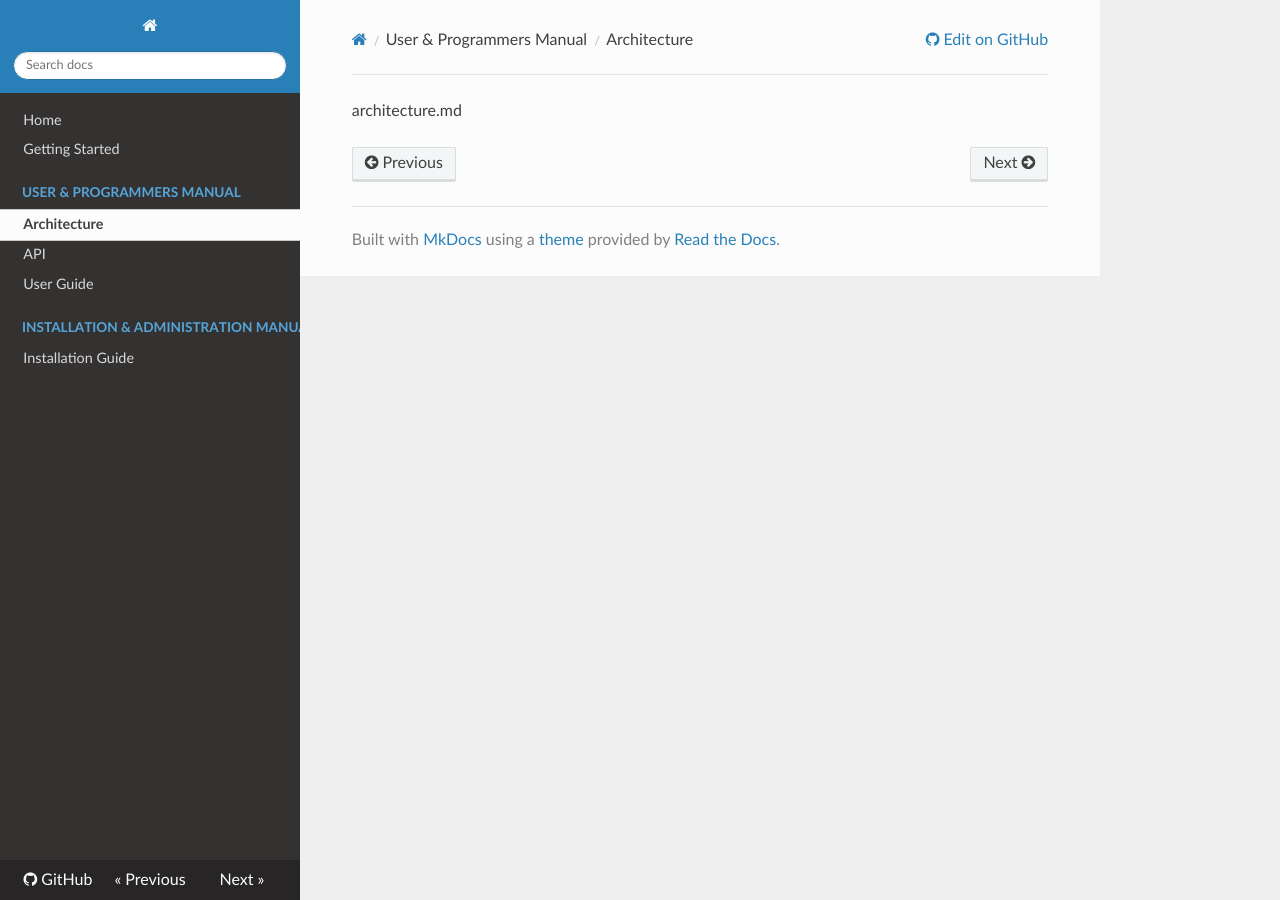
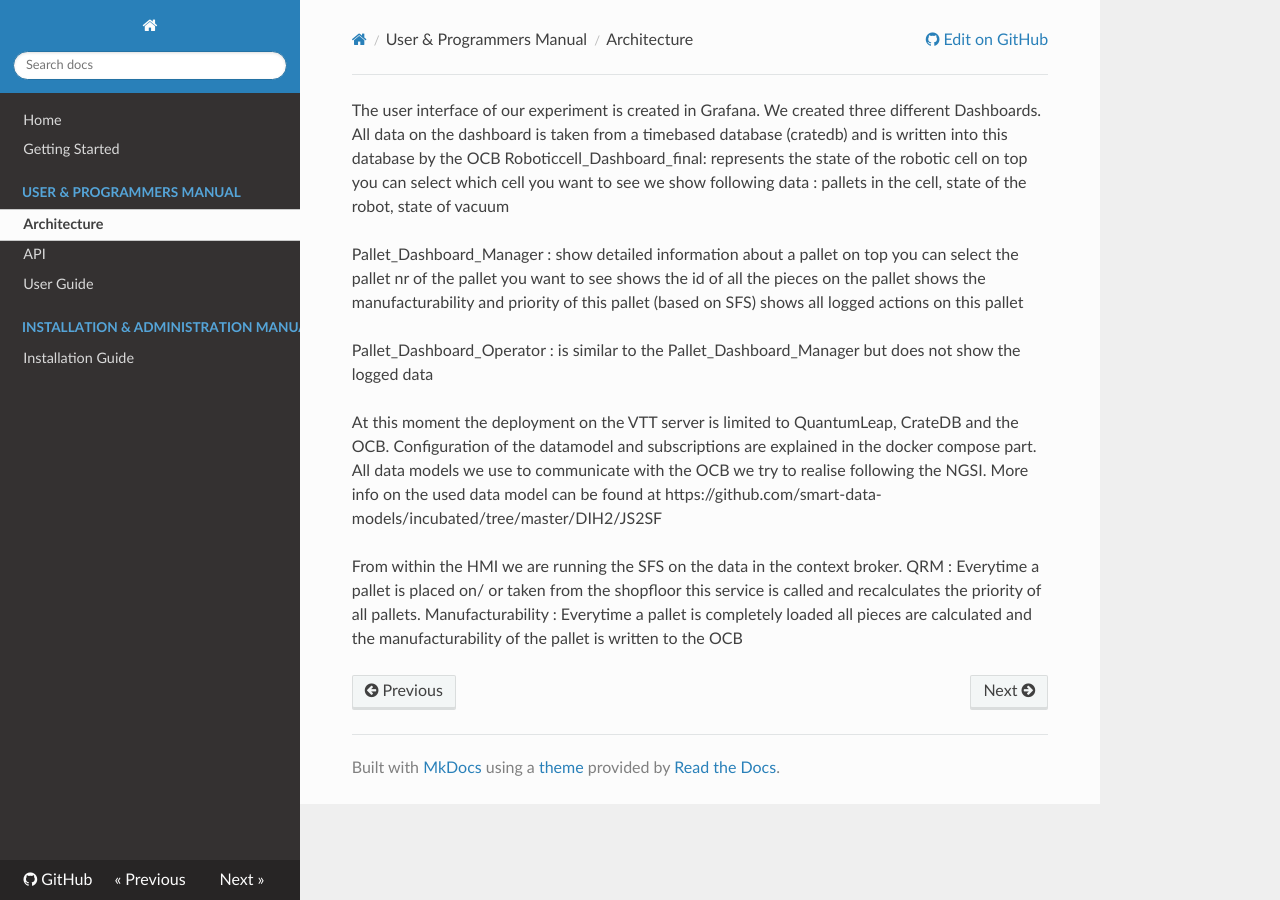
Before and after one commit to ramp-eu/JS2SF, an MkDocs documentation site: the page built from docs/architecture.md, in a window 1280 px wide. Built offline with MkDocs 1.6.1, drawn with Linux system fonts in a browser that asks for light colours; nearby versions of some CDN libraries; old or Windows-style settings are respelled for this version of MkDocs.

Commit message:
Update architecture.md

```diff
--- a/docs/architecture.md
+++ b/docs/architecture.md
@@ -1 +1,20 @@
-architecture.md
+The user interface of our experiment is created in Grafana. We created three different Dashboards.
+All data on the dashboard is taken from a timebased database (cratedb) and is written into this database by the OCB
+Roboticcell_Dashboard_final: represents the state of the robotic cell
+                             on top you can select which cell you want to see
+                             we show following data : pallets in the cell, state of the robot, state of vacuum
+
+Pallet_Dashboard_Manager : show detailed information about a pallet
+                            on top you can select the pallet nr of the pallet you want to see
+                            shows the id of all the pieces on the pallet
+                            shows the manufacturability and priority of this pallet (based on SFS)
+                            shows all logged actions on this pallet
+
+Pallet_Dashboard_Operator : is similar to the Pallet_Dashboard_Manager but does not show the logged data
+
+At this moment the deployment on the VTT server is limited to QuantumLeap, CrateDB and the OCB. Configuration of the datamodel and subscriptions are explained in the docker compose part.
+All data models we use to communicate with the OCB we try to realise following the NGSI. More info on the used data model can be found at https://github.com/smart-data-models/incubated/tree/master/DIH2/JS2SF
+
+From within the HMI we are running the SFS on the data in the context broker.
+          QRM : Everytime a pallet is placed on/ or taken from the shopfloor this service is called and recalculates the priority of all pallets.
+          Manufacturability : Everytime a pallet is completely loaded all pieces are calculated and the manufacturability of the pallet is written to the OCB
```
